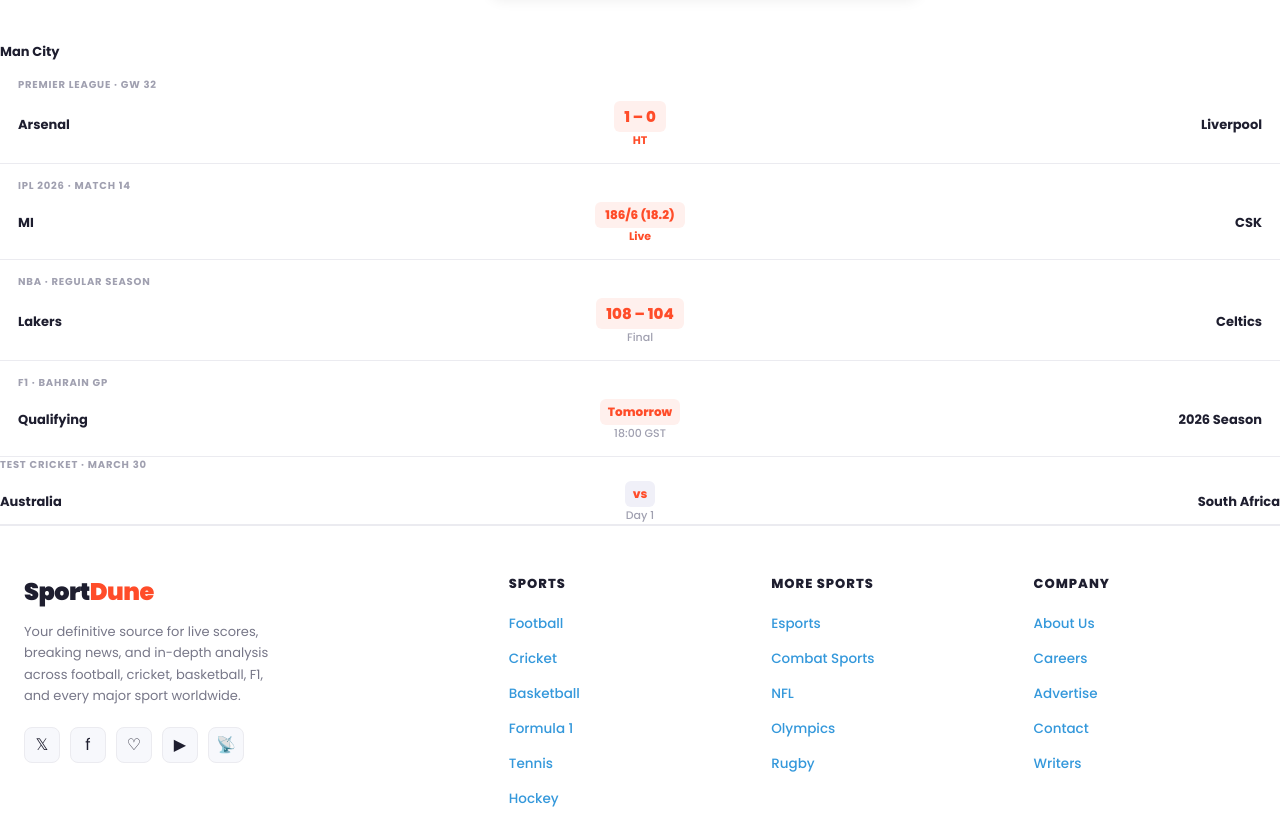
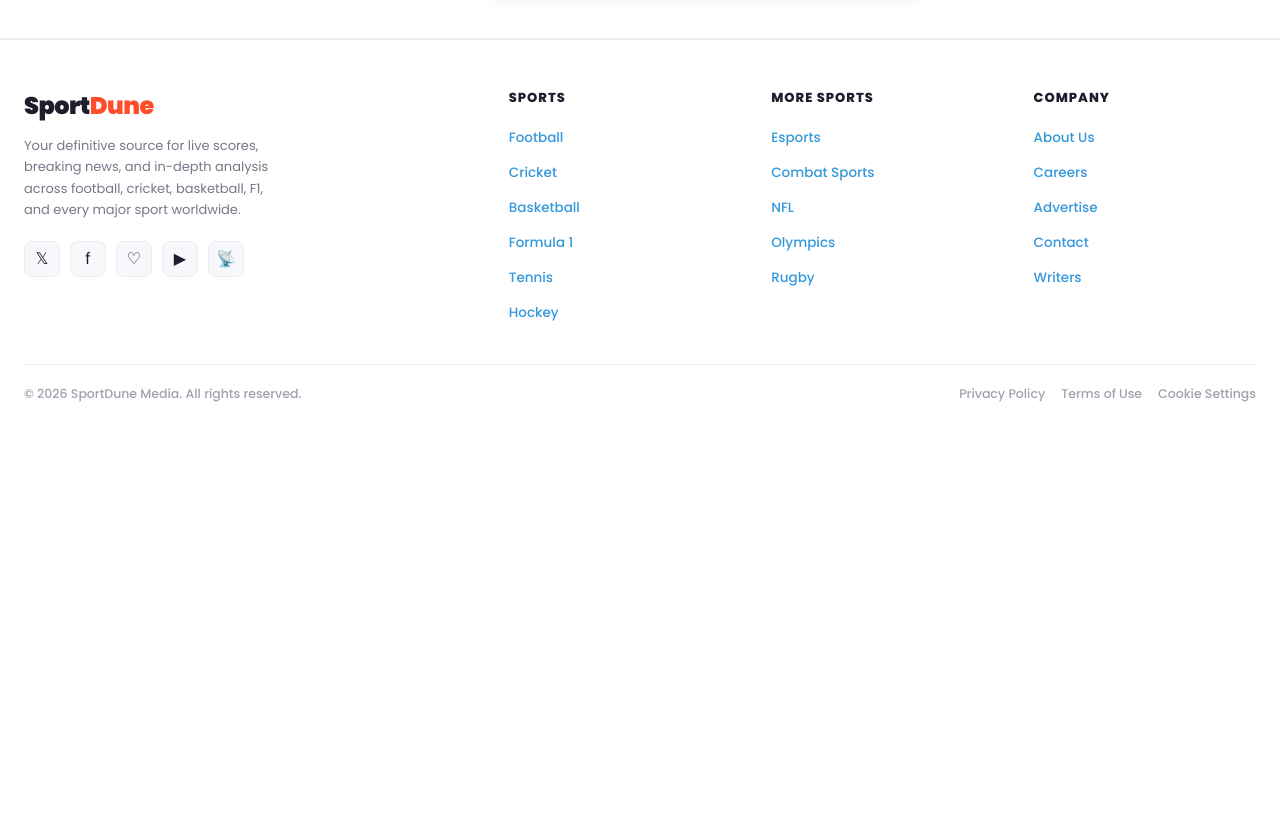
Before and after one commit to arthikandev/SportDune, a website: page frontend/sports-homepage.html in a window 1280 px wide. Shown: the part 3100-3939 px from the top of the page. After the commit the page ends 3531 px from the top, so only its background shows below. Drawn offline with Linux system fonts and the light colour scheme.

Commit message:
refactor: remove homepage scores/matches widget

```diff
--- a/frontend/sports-homepage.html
+++ b/frontend/sports-homepage.html
@@ -1513,73 +1513,6 @@ Search
     <aside class="sidebar">
     </aside>
   </div>
-            <span class="match-team right">Man City</span>
-          </div>
-        </div>
-        <div class="match-item">
-          <div class="match-league">Premier League &middot; GW 32</div>
-          <div class="match-teams">
-            <span class="match-team">Arsenal</span>
-            <div style="text-align:center;">
-              <div class="match-score">1 – 0</div>
-              <div class="match-status live">HT</div>
-            </div>
-            <span class="match-team right">Liverpool</span>
-          </div>
-        </div>
-        <div class="match-item">
-          <div class="match-league">IPL 2026 &middot; Match 14</div>
-          <div class="match-teams">
-            <span class="match-team">MI</span>
-            <div style="text-align:center;">
-              <div class="match-score" style="font-size:12px;">186/6 (18.2)</div>
-              <div class="match-status live">Live</div>
-            </div>
-            <span class="match-team right">CSK</span>
-          </div>
-        </div>
-        <div class="match-item">
-          <div class="match-league">NBA &middot; Regular Season</div>
-          <div class="match-teams">
-            <span class="match-team">Lakers</span>
-            <div style="text-align:center;">
-              <div class="match-score">108 – 104</div>
-              <div class="match-status">Final</div>
-            </div>
-            <span class="match-team right">Celtics</span>
-          </div>
-        </div>
-        <div class="match-item">
-          <div class="match-league">F1 &middot; Bahrain GP</div>
-          <div class="match-teams">
-            <span class="match-team">Qualifying</span>
-            <div style="text-align:center;">
-              <div class="match-score" style="font-size:12px; padding:4px 8px;">Tomorrow</div>
-              <div class="match-status">18:00 GST</div>
-            </div>
-            <span class="match-team right">2026 Season</span>
-          </div>
-        </div>
-      </div>
-
-    </aside>
-
-    </aside>
-          <div class="match-league">Test Cricket &middot; March 30</div>
-          <div class="match-teams">
-            <span class="match-team">Australia</span>
-            <div style="text-align:center;">
-              <div class="match-score" style="font-size:12px;padding:4px 8px;background:#F0F0F8;">vs</div>
-              <div class="match-status">Day 1</div>
-            </div>
-            <span class="match-team right">South Africa</span>
-          </div>
-        </div>
-      </div>
-
-    </aside>
-
-  </div>
 
   <!-- ══ FOOTER ══ -->
   <footer>
```
Also changed, not shown: frontend/index.html (+0 -6 lines).
